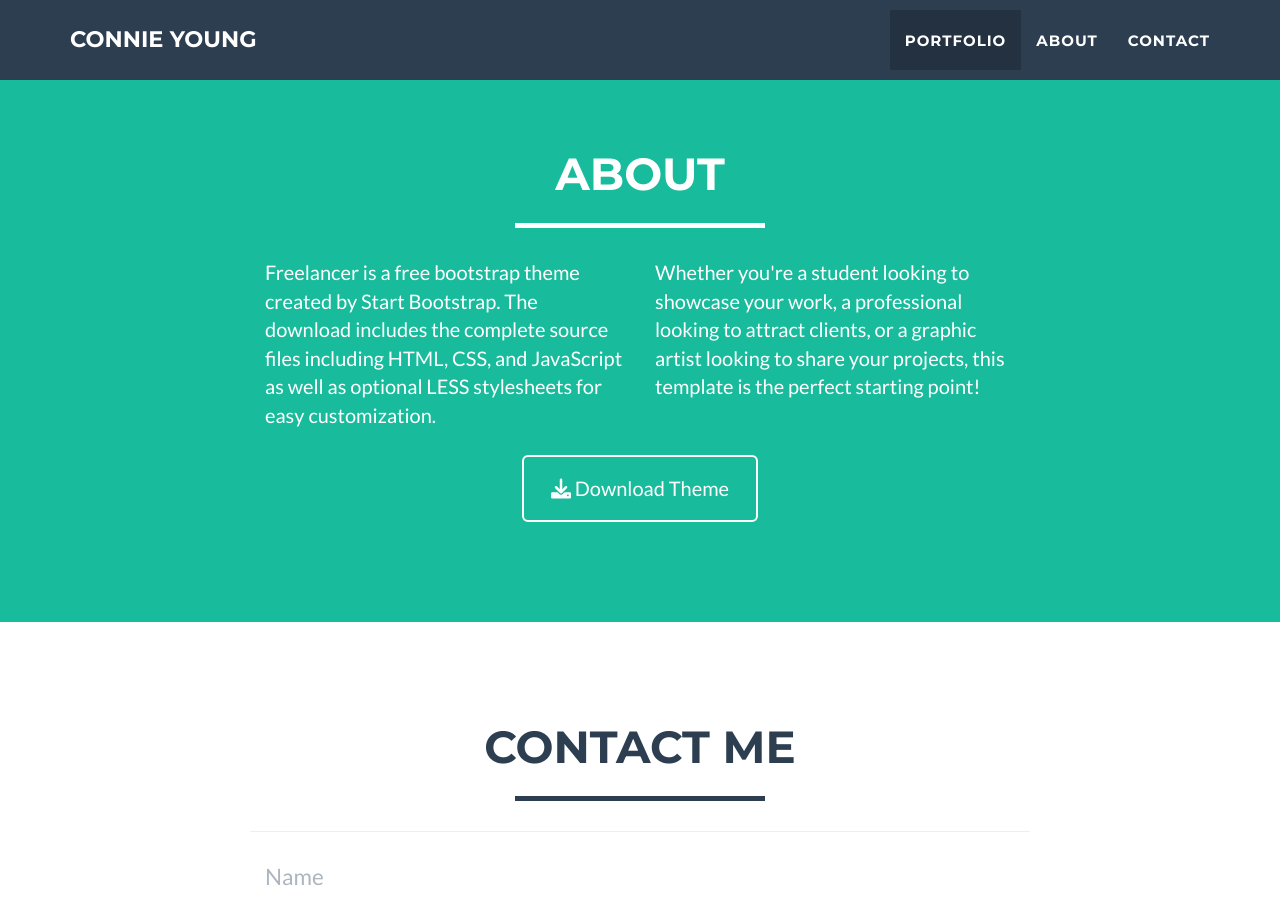
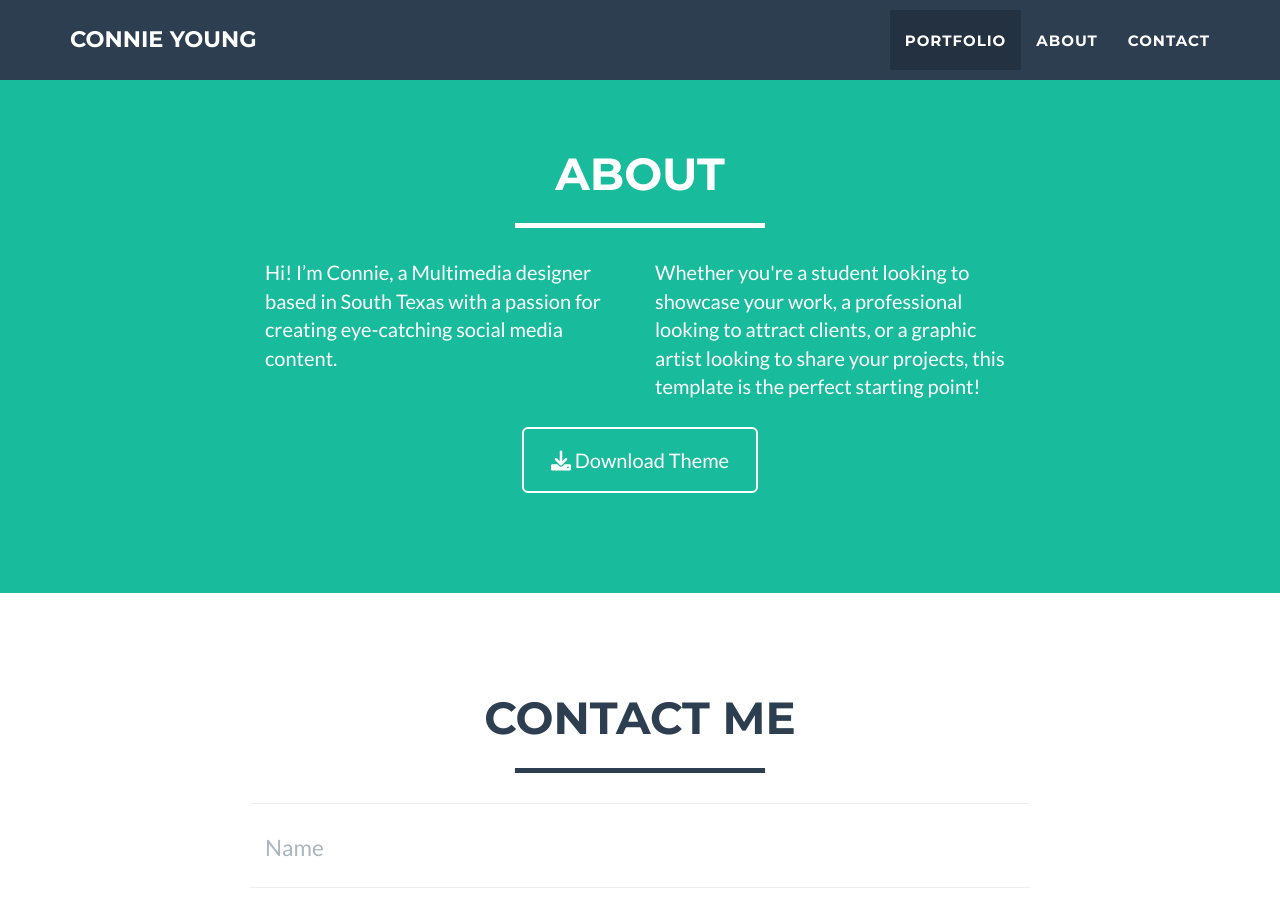
Before and after one commit to conniemyou/cyoung-portfolio, a Jekyll site: the page built from _posts/2014-07-18-project-1.markdown, in a window 1280 px wide and 900 px high, scrolled down 1667 px. Built offline with Jekyll 4.4.1, drawn with Linux system fonts in a browser that asks for light colours.

Commit message:
about section

```diff
--- a/_includes/about.html
+++ b/_includes/about.html
@@ -9,9 +9,7 @@
     </div>
     <div class="row">
       <div class="col-lg-4 col-lg-offset-2">
-        <p>Freelancer is a free bootstrap theme created by Start Bootstrap. The download includes the complete
-          source files including HTML, CSS, and JavaScript as well as optional LESS stylesheets for easy
-          customization.</p>
+        <p>Hi! I’m Connie, a Multimedia designer based in South Texas with a passion for creating eye-catching social media content.</p>
       </div>
       <div class="col-lg-4">
         <p>Whether you're a student looking to showcase your work, a professional looking to attract clients, or
```
